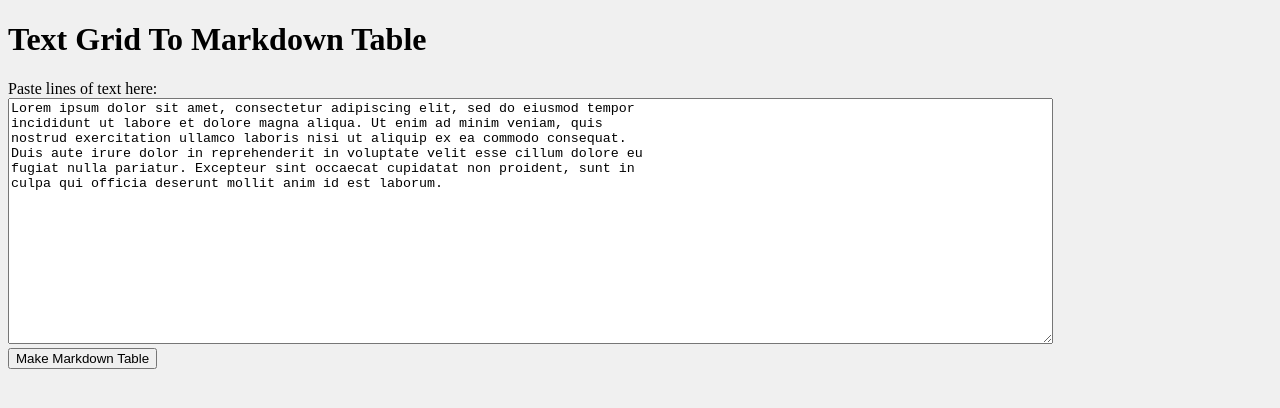
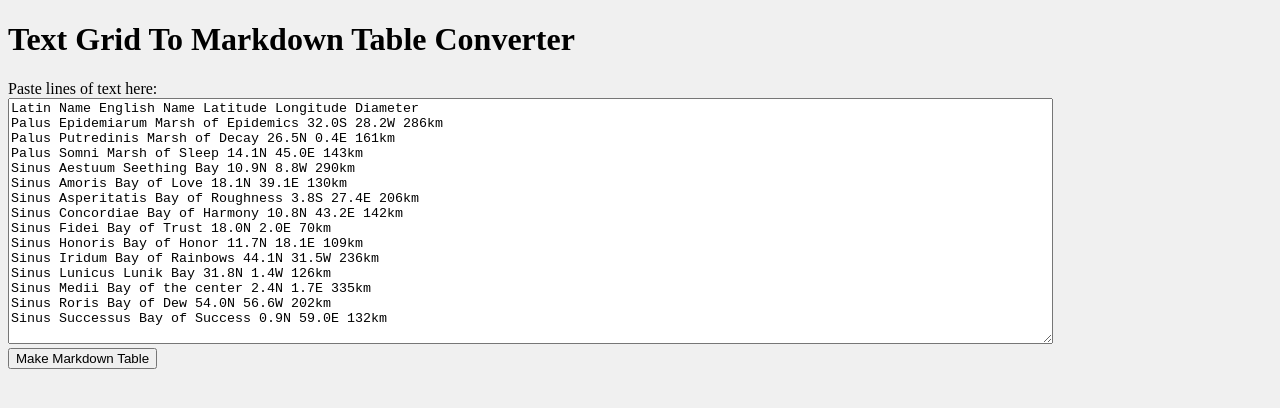
Before and after one commit to dannythorne/TextGrid2MarkdownTable, a plain HTML site: page index.html in a window 1280 px wide. Drawn offline with Linux system fonts and the light colour scheme.

Commit message:
title, description, new boilerplate

```diff
--- a/index.html
+++ b/index.html
@@ -1,7 +1,8 @@
 <!DOCTYPE html>
 <html>
 <head>
-<title>Text Grid To Markdown Table</title>
+<title>Text Grid To Markdown Table Converter</title>
+<meta name="description" content="This is a tool for partially automating the process of converting a plain text grid of words into a Markdown table.">
 <style>
 body
 {
@@ -11,7 +12,7 @@ body
 </head>
 <body>
 
-<h1>Text Grid To Markdown Table</h1>
+<h1>Text Grid To Markdown Table Converter</h1>
 
 <div id="console">
 </div>
@@ -39,12 +40,22 @@ function main()
   textarea.rows = textarea_rows;
   textarea.cols = textarea_cols;
   textarea.value = "";
-  textarea.value+= "Lorem ipsum dolor sit amet, consectetur adipiscing elit, sed do eiusmod tempor";
-  textarea.value+= "\nincididunt ut labore et dolore magna aliqua. Ut enim ad minim veniam, quis";
-  textarea.value+= "\nnostrud exercitation ullamco laboris nisi ut aliquip ex ea commodo consequat.";
-  textarea.value+= "\nDuis aute irure dolor in reprehenderit in voluptate velit esse cillum dolore eu";
-  textarea.value+= "\nfugiat nulla pariatur. Excepteur sint occaecat cupidatat non proident, sunt in";
-  textarea.value+= "\nculpa qui officia deserunt mollit anim id est laborum.";
+  textarea.value+= "Latin Name English Name Latitude Longitude Diameter";
+  textarea.value+= "\nPalus Epidemiarum Marsh of Epidemics 32.0S 28.2W 286km";
+  textarea.value+= "\nPalus Putredinis Marsh of Decay 26.5N 0.4E 161km";
+  textarea.value+= "\nPalus Somni Marsh of Sleep 14.1N 45.0E 143km";
+  textarea.value+= "\nSinus Aestuum Seething Bay 10.9N 8.8W 290km";
+  textarea.value+= "\nSinus Amoris Bay of Love 18.1N 39.1E 130km";
+  textarea.value+= "\nSinus Asperitatis Bay of Roughness 3.8S 27.4E 206km";
+  textarea.value+= "\nSinus Concordiae Bay of Harmony 10.8N 43.2E 142km";
+  textarea.value+= "\nSinus Fidei Bay of Trust 18.0N 2.0E 70km";
+  textarea.value+= "\nSinus Honoris Bay of Honor 11.7N 18.1E 109km";
+  textarea.value+= "\nSinus Iridum Bay of Rainbows 44.1N 31.5W 236km";
+  textarea.value+= "\nSinus Lunicus Lunik Bay 31.8N 1.4W 126km";
+  textarea.value+= "\nSinus Medii Bay of the center 2.4N 1.7E 335km";
+  textarea.value+= "\nSinus Roris Bay of Dew 54.0N 56.6W 202km";
+  textarea.value+= "\nSinus Successus Bay of Success 0.9N 59.0E 132km";
+
 
   textarea.style.fontFamily = "monospace";
   form.appendChild(document.createTextNode("Paste lines of text here:"));
@@ -57,6 +68,7 @@ function main()
   button.innerHTML = "Make Markdown Table";
   button.onclick = make_table_interface;
   form.appendChild(button);
+
 
   document.getElementById("table").appendChild(form);
 }
```
Also changed, not shown: text2mdtable.html (+20 -8 lines).
